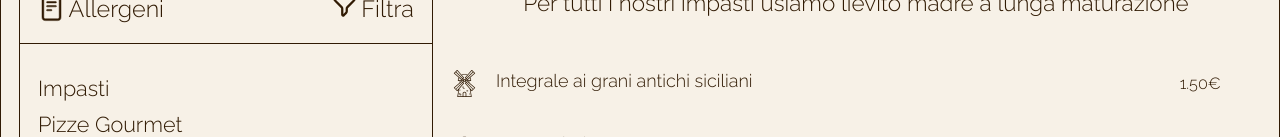
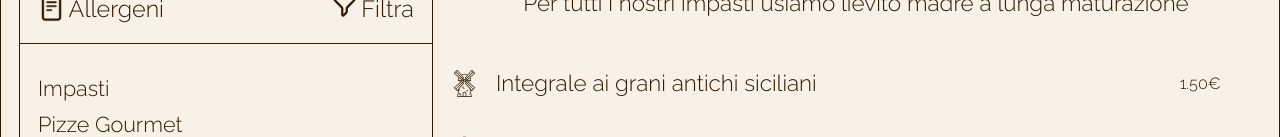
Before and after one commit to Giunta-Giovanni/sicilia_e_sapori_fe, a React (Vite) app: page /it/menu in a window 1280 px wide. Shown: the part 663-800 px from the top of the page. Built offline with nearby package versions, Linux system fonts and the light colour scheme; no server answers; a web font is replaced by a local one.

Commit message:
[refactor] semplify code

```diff
--- a/src/components/visual/products/Products.module.css
+++ b/src/components/visual/products/Products.module.css
@@ -36,20 +36,18 @@
     }
 }
 
-
-
-
-
-
 .boxProducts h4,
 .boxProducts h5 {
     text-align: center;
     padding: 1rem;
-
     /* debug */
     /* background-color: red; */
 }
 
+.boxProducts h6 {
+    font-size: 1.25rem;
+    font-weight: 350;
+}
 
 
 /* doughs */
@@ -67,10 +65,6 @@
     display: flex;
 }
 
-.dough h6 {
-    font-weight: 350;
-}
-
 .dough .rightCol {
     justify-content: end;
 }
@@ -78,23 +72,17 @@
 
 @media (max-width:768px) {
 
-
     /* debug */
     /* background-color: red; */
     .dough {
         margin: 2rem 1rem;
     }
-
-
 }
-
 
 .boxProducts img {
     width: 1.5rem;
     margin-right: 1rem;
 }
-
-
 
 /* price */
 .dough .price {
@@ -151,10 +139,7 @@
     margin-bottom: 0.5rem;
 }
 
-.products .title h6 {
-    font-size: 1.1rem;
-    font-weight: 350;
-}
+
 
 .products .title img {
     width: 1rem;
@@ -187,11 +172,11 @@
 
 .products .allergens span {
     display: flex;
-    width: 0.9rem;
-    height: 0.9rem;
-    border: 1px solid var(--primary-gold);
+    width: 2rem;
+    height: 2rem;
+    /* border: 1px solid var(--primary-gold); */
     border-radius: 50%;
-    padding: 0.1rem;
+    /* padding: 0.1rem; */
 }
 
 .products .allergens span img {
```
